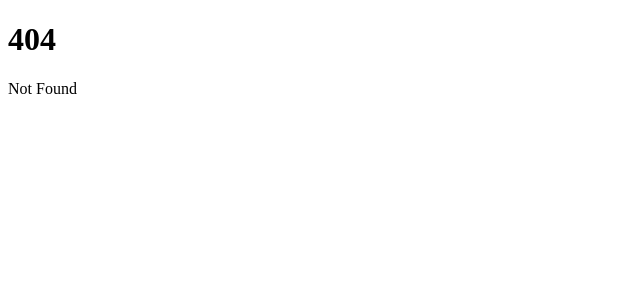
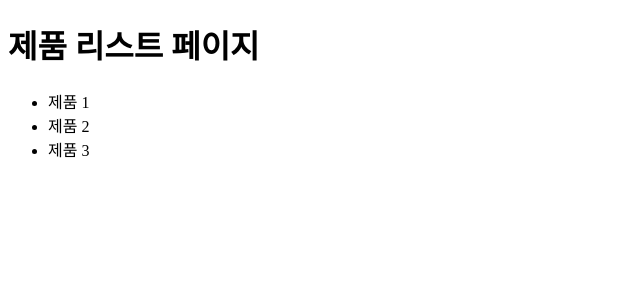
Before and after one commit to freelife1191/sveltekit-tutorial, a SvelteKit app: page /products in a window 1280 px wide. Before the commit this address had no page. Shown: the top 300 px of the page, without its empty margins (0-640 px from the left). Built offline with nearby package versions, Linux system fonts and the light colour scheme.

Commit message:
6. 다이나믹 라우트(Dynamic Routes)

```diff
--- /dev/null
+++ b/src/routes/products/+page.svelte
@@ -0,0 +1,7 @@
+<h1>제품 리스트 페이지</h1>
+
+<ul>
+    <li>제품 1</li>
+    <li>제품 2</li>
+    <li>제품 3</li>
+</ul>
--- /dev/null
+++ b/src/routes/products/[productId]/+page.svelte
@@ -0,0 +1,6 @@
+<script>
+    import { page } from '$app/stores';
+    const productId = $page.params.productId;
+</script>
+
+<h1>제품{productId} 상세 페이지</h1>
```
